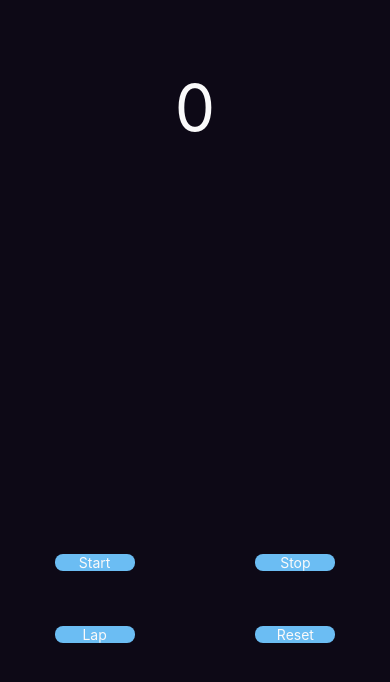
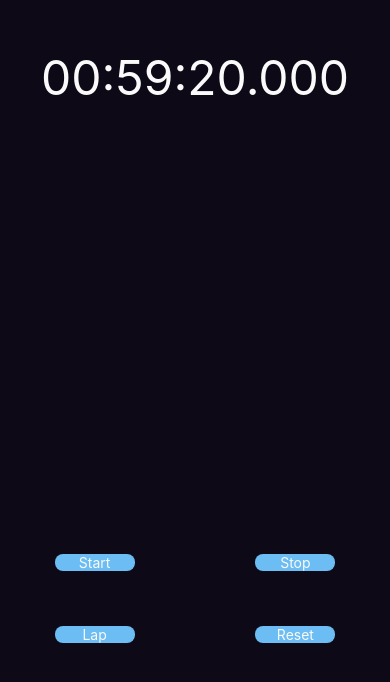
Before and after one commit to Shopify/eng-intern-assessment-react-native, a React Native app: screen / in a window 390 px wide. Shown: the part 146-828 px from the top of the page. Built offline with nearby package versions, Linux system fonts and the light colour scheme.

Commit message:
changed stopwatch logic for milliseconds and finished all basic functions

```diff
--- a/src/StopWatch.tsx
+++ b/src/StopWatch.tsx
@@ -1,33 +1,77 @@
-import { StyleSheet, Text, View } from 'react-native';
+import { FlatList, StyleSheet, Text, View } from 'react-native';
 import StopWatchButton from './StopWatchButton';
 import { useEffect, useState } from 'react';
 
-function formatTime(millis: number){
-  const hours = millis
+function formatTime(millis: number): string {
+  const hours = Math.floor((millis/1000)/3600);
+  const minutes = Math.floor(((millis/1000) - (hours*3600))/60);
+  const seconds = Math.floor((millis/1000)%60);
+  const millisFormatted = millis%1000;
+
+  return `${hours.toString().padStart(2, "0")}:${minutes.toString().padStart(2, "0")}:${seconds.toString().padStart(2, "0")}.${millisFormatted.toString().padStart(3, "0")}`;
 }
 
+const renderLap = ({ item }: { item: number }) => {
+  return (
+    <Text style={styles.text}>
+      {formatTime(item)}
+    </Text>
+  );
+};
+
 export default function StopWatch() {
-  const[time, setTime] = useState(0);
+  const[startTime, setStartTime] = useState<number | null>(null);
+  const[time, setTime] = useState(3560000);
   const [isTimerOn, setIsTimerOn] = useState(false);
+  const [laps, setLaps] = useState<number[]>([]);
 
   useEffect(() => {
     let interval: number | null = null;
 
     if(isTimerOn){
+      if (startTime === null) {
+        setStartTime(Date.now() - time);
+      }
+
       interval = setInterval(() => {
-        setTime(time => time+1)
-      }, 10);
-    } else if(!isTimerOn && time > 0){
-      clearInterval(interval!);
+        setTime(Date.now() - startTime!);
+      }, 1);
+    } else {
+      setStartTime(null);
     }
 
     return () => clearInterval(interval!);
   })
 
+  function resetTimer(){
+    setTime(0);
+    setIsTimerOn(false);
+    setLaps([]);
+  }
+
+  function addLap(){
+    const newLaps = [
+      ...laps.slice(0, laps.length),
+      time,
+      ...laps.slice(laps.length)
+    ];
+
+    console.log(newLaps);
+    setLaps(newLaps);
+  }
+
   return (
     <View style={styles.container}>
       <View style={styles.stopwatchContainer}>
-        <Text style={styles.text}>{time}</Text>
+        <Text style={styles.stopwatchText}>{formatTime(time)}</Text>
+      </View>
+      <View style={styles.lapsContainer}>
+        <FlatList
+          data={laps}
+          renderItem={renderLap}
+          scrollEnabled={true}
+          showsVerticalScrollIndicator={false}
+        />
       </View>
       <View style={styles.buttonsContainer}>
         <View style={styles.buttonsRowContainer}>
@@ -35,8 +79,8 @@ export default function StopWatch() {
           <StopWatchButton action='stop' onPress={() => setIsTimerOn(false)}></StopWatchButton>
         </View>
         <View style={styles.buttonsRowContainer}>
-          <StopWatchButton action='lap' onPress={() => console.log("Nice")}></StopWatchButton>
-          <StopWatchButton action='reset' onPress={() => console.log("Nice")}></StopWatchButton>
+          <StopWatchButton action='lap' onPress={addLap}></StopWatchButton>
+          <StopWatchButton action='reset' onPress={resetTimer}></StopWatchButton>
         </View>
     </View>
     </View>
@@ -51,9 +95,15 @@ const styles = StyleSheet.create({
     height: "100%",
   },
   stopwatchContainer: {
+    justifyContent: "flex-end",
+    alignItems: "center",
+    height: "30%",
+    width: "90%",
+  },
+  lapsContainer: {
     justifyContent: "center",
     alignItems: "center",
-    height: "60%",
+    height: "30%",
     width: "90%",
   },
   buttonsContainer:{
@@ -72,8 +122,12 @@ const styles = StyleSheet.create({
     width: "80%",
     marginBottom: 32,
   },
+  stopwatchText: {
+    color: "#FAFAFA",
+    fontSize: 48,
+  },
   text: {
     color: "#FAFAFA",
-    fontSize: 64,
+    fontSize: 16,
   },
 })
```
